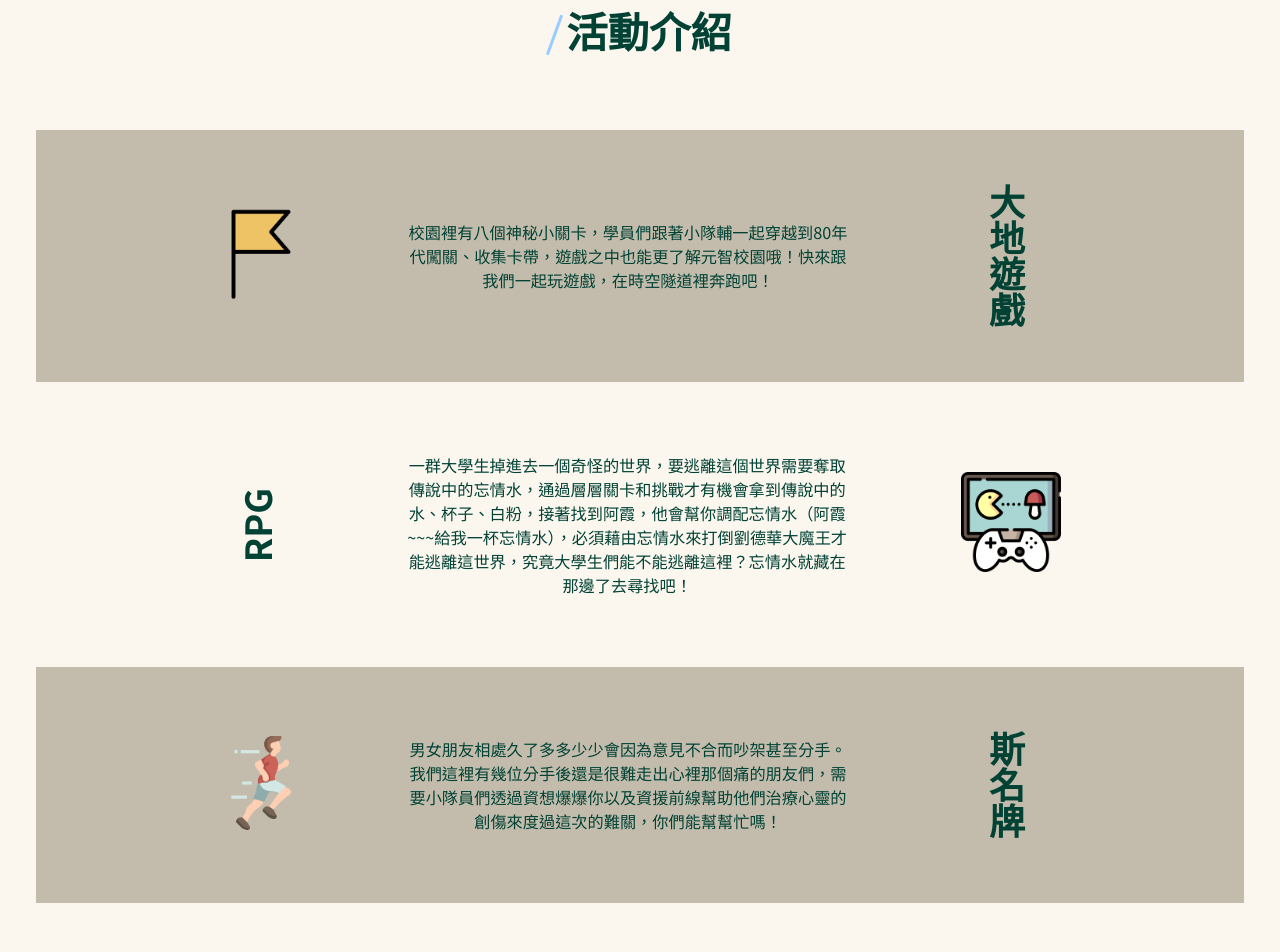
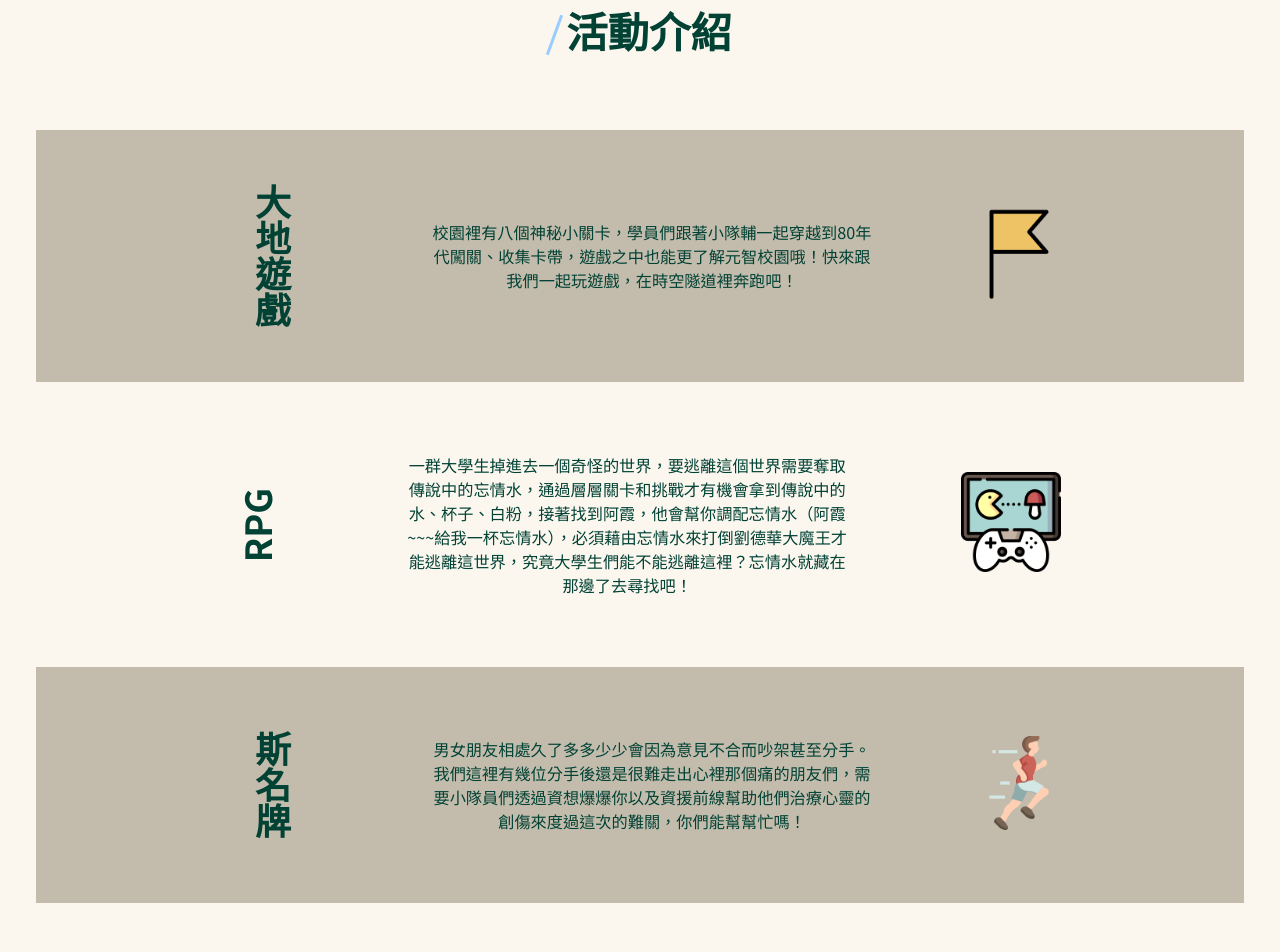
Before and after one commit to IBaseAsyncOrgFactoryProvider/ic-im-in-cse-2022, a Next.js app: page / in a window 1280 px wide. Shown: the part 2140-3092 px from the top of the page. Built offline with nearby package versions, Linux system fonts and the light colour scheme.

Commit message:
No reversed layout in features

```diff
--- a/components/Feature.js
+++ b/components/Feature.js
@@ -1,10 +1,10 @@
 import styles from '../styles/Feature.module.css'
 
 export default function Feature({
-  name, description, image, reversed = false, nameRotated = false,
+  name, description, image, withFilledBackground = false, nameRotated = false,
 }) {
   let containerClasses = styles['outer-container']
-  if (reversed) containerClasses += ' ' + styles.reversed
+  if (withFilledBackground) containerClasses += ' ' + styles['filled-bg']
   return (
         <div className={containerClasses}>
           <div className={styles.container}>
--- a/pages/index.js
+++ b/pages/index.js
@@ -12,9 +12,9 @@ function Features() {
   return (
     <>
       <SectionTitle title="活動介紹" />
-      <Feature name="大地遊戲" image={<img src="/flag.png" />} description="校園裡有八個神秘小關卡，學員們跟著小隊輔一起穿越到80年代闖關、收集卡帶，遊戲之中也能更了解元智校園哦！快來跟我們一起玩遊戲，在時空隧道裡奔跑吧！" reversed={true} />
+      <Feature name="大地遊戲" image={<img src="/flag.png" />} description="校園裡有八個神秘小關卡，學員們跟著小隊輔一起穿越到80年代闖關、收集卡帶，遊戲之中也能更了解元智校園哦！快來跟我們一起玩遊戲，在時空隧道裡奔跑吧！" withFilledBackground={true} />
       <Feature name="RPG" image={<img src="/game-console.png" />} description="一群大學生掉進去一個奇怪的世界，要逃離這個世界需要奪取傳說中的忘情水，通過層層關卡和挑戰才有機會拿到傳說中的水、杯子、白粉，接著找到阿霞，他會幫你調配忘情水（阿霞~~~給我一杯忘情水），必須藉由忘情水來打倒劉德華大魔王才能逃離這世界，究竟大學生們能不能逃離這裡？忘情水就藏在那邊了去尋找吧！" nameRotated={true} />
-      <Feature name="斯名牌" image={<img src="/training.png" />} description="男女朋友相處久了多多少少會因為意見不合而吵架甚至分手。我們這裡有幾位分手後還是很難走出心裡那個痛的朋友們，需要小隊員們透過資想爆爆你以及資援前線幫助他們治療心靈的創傷來度過這次的難關，你們能幫幫忙嗎！" reversed={true} />
+      <Feature name="斯名牌" image={<img src="/training.png" />} description="男女朋友相處久了多多少少會因為意見不合而吵架甚至分手。我們這裡有幾位分手後還是很難走出心裡那個痛的朋友們，需要小隊員們透過資想爆爆你以及資援前線幫助他們治療心靈的創傷來度過這次的難關，你們能幫幫忙嗎！" withFilledBackground={true} />
       <Feature name="賭場" image={<img src="/poker-chip.png" />} description={casinoDesc} />
     </>
   )
--- a/styles/Feature.module.css
+++ b/styles/Feature.module.css
@@ -9,12 +9,8 @@
   padding: 3rem 0;
 }
 
-.outer-container.reversed {
+.outer-container.filled-bg {
   background-color: var(--color-surface-variant);
-}
-
-.reversed .container {
-  flex-direction: row-reverse;
 }
 
 .rotated {
```
